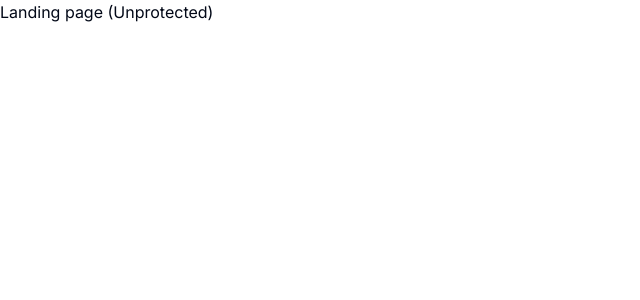
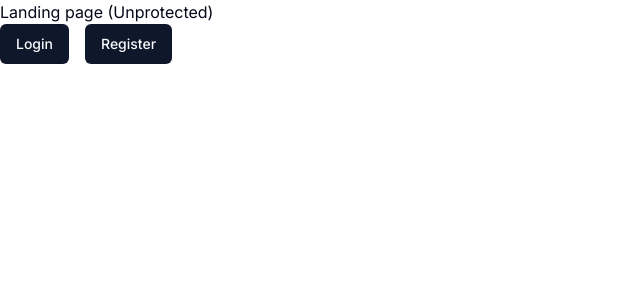
Before and after one commit to mu0363/ai-saas-generator, a Next.js app: page / in a window 1280 px wide. Shown: the top 300 px of the page, without its empty margins (0-640 px from the left). Built offline with nearby package versions, Linux system fonts and the light colour scheme.

Commit message:
addd login and register buttons

```diff
--- a/app/(dahsboard)/(routes)/dashboard/page.tsx
+++ b/app/(dahsboard)/(routes)/dashboard/page.tsx
@@ -1,7 +1,10 @@
+import { UserButton } from "@clerk/nextjs";
+
 export default function DashboardPage() {
   return (
     <div>
-      <p>Dashboard</p>
+      <p>Dashboard (Protected)</p>
+      <UserButton afterSignOutUrl="/" />
     </div>
   );
 }
--- /dev/null
+++ b/app/(dahsboard)/layout.tsx
@@ -0,0 +1,9 @@
+export default function DashboardLayout({
+  children,
+}: {
+  children: React.ReactNode;
+}) {
+  return (
+    <div className="flex items-center justify-center h-screen">{children}</div>
+  );
+}
--- a/app/(landing)/page.tsx
+++ b/app/(landing)/page.tsx
@@ -1,7 +1,18 @@
+import { Button } from "@/components/ui/button";
+import Link from "next/link";
+
 export default function LandingPage() {
   return (
     <div>
       <p>Landing page (Unprotected)</p>
+      <div className="space-x-4">
+        <Link href="/sign-in">
+          <Button>Login</Button>
+        </Link>
+        <Link href="/sign-up">
+          <Button>Register</Button>
+        </Link>
+      </div>
     </div>
   );
 }
```
